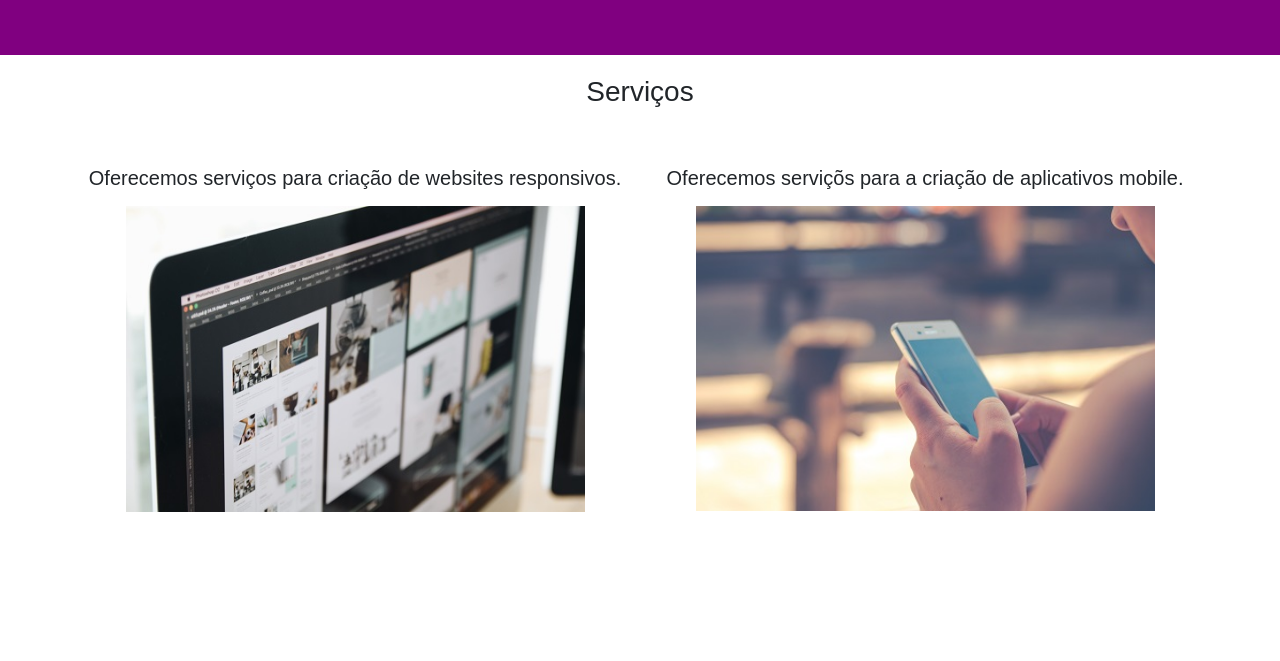
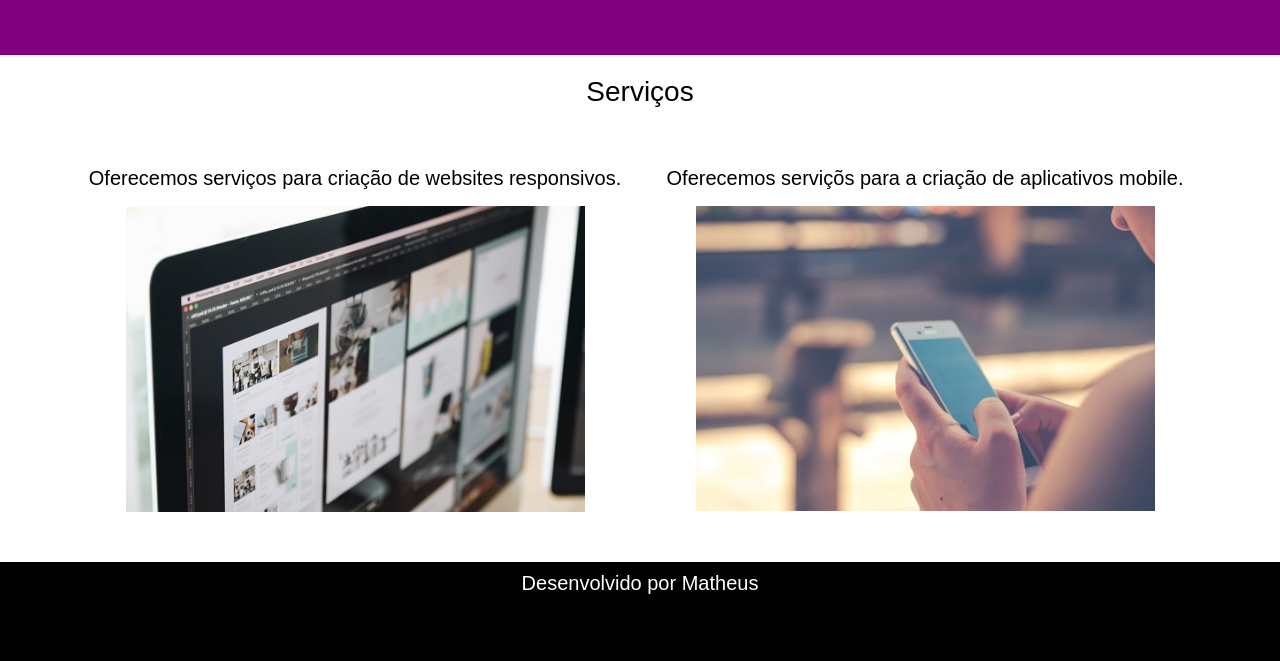
Before and after one commit to Monoclinico/aula_bootstrap, a plain HTML site: page index.html in a window 1280 px wide. Shown: the part 983-1644 px from the top of the page. Before the commit the page ends 1545 px from the top, so only its background shows below. Drawn offline with Linux system fonts and the light colour scheme.

Commit message:
rodapé acrecentado e fundo de serviços foi modificado do para branco

```diff
--- a/css/style.css
+++ b/css/style.css
@@ -36,3 +36,11 @@ body{
 .img-servicos {
   width: 85%;
 }
+.servicos{
+  color: black;
+  background-color:white;
+}
+.bg-footer {
+  color: white;
+  background-color: black;
+}
--- a/index.html
+++ b/index.html
@@ -70,5 +70,8 @@
           </div>
         </div>
       </section>
+      <footer class="container-fluid text-center bg-footer margin">
+        <p>Desenvolvido por Matheus</p>
+      </footer>
   </body>
 </html>
```
